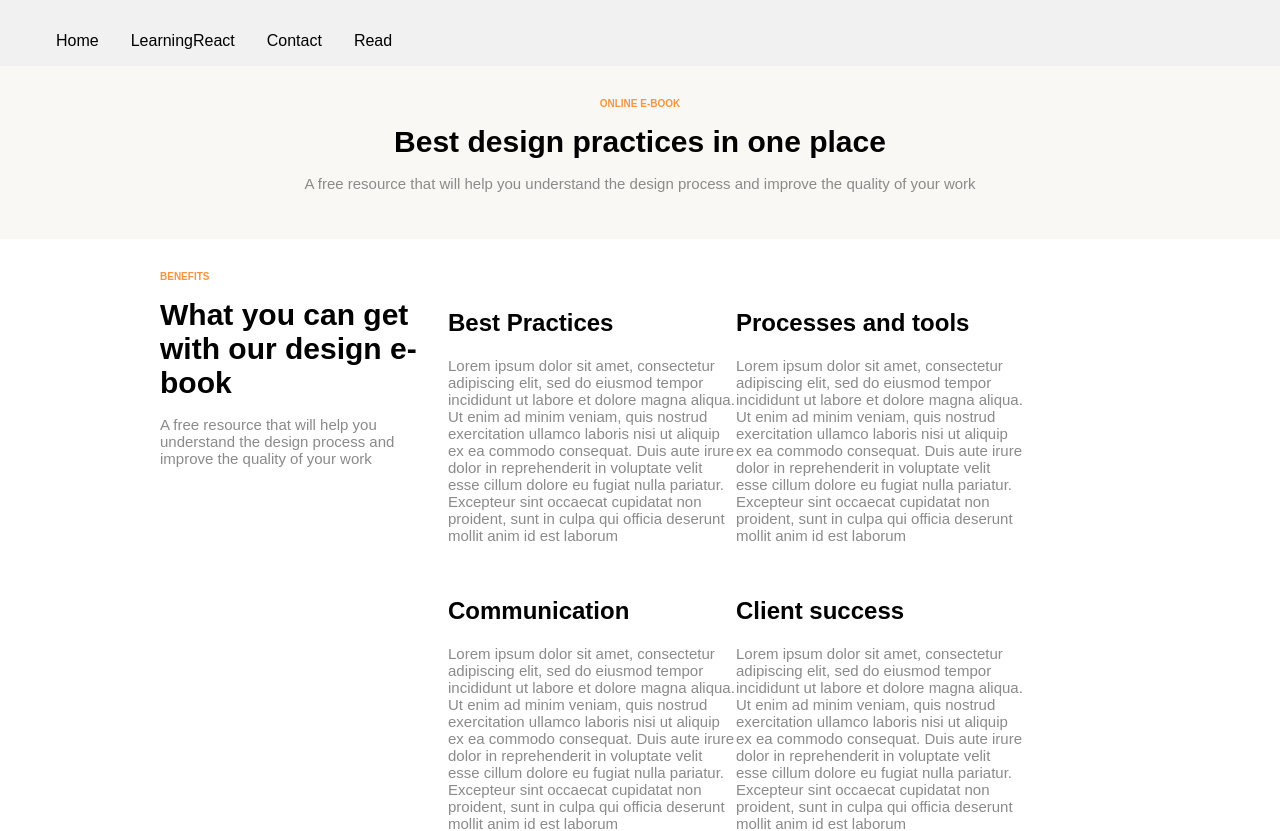
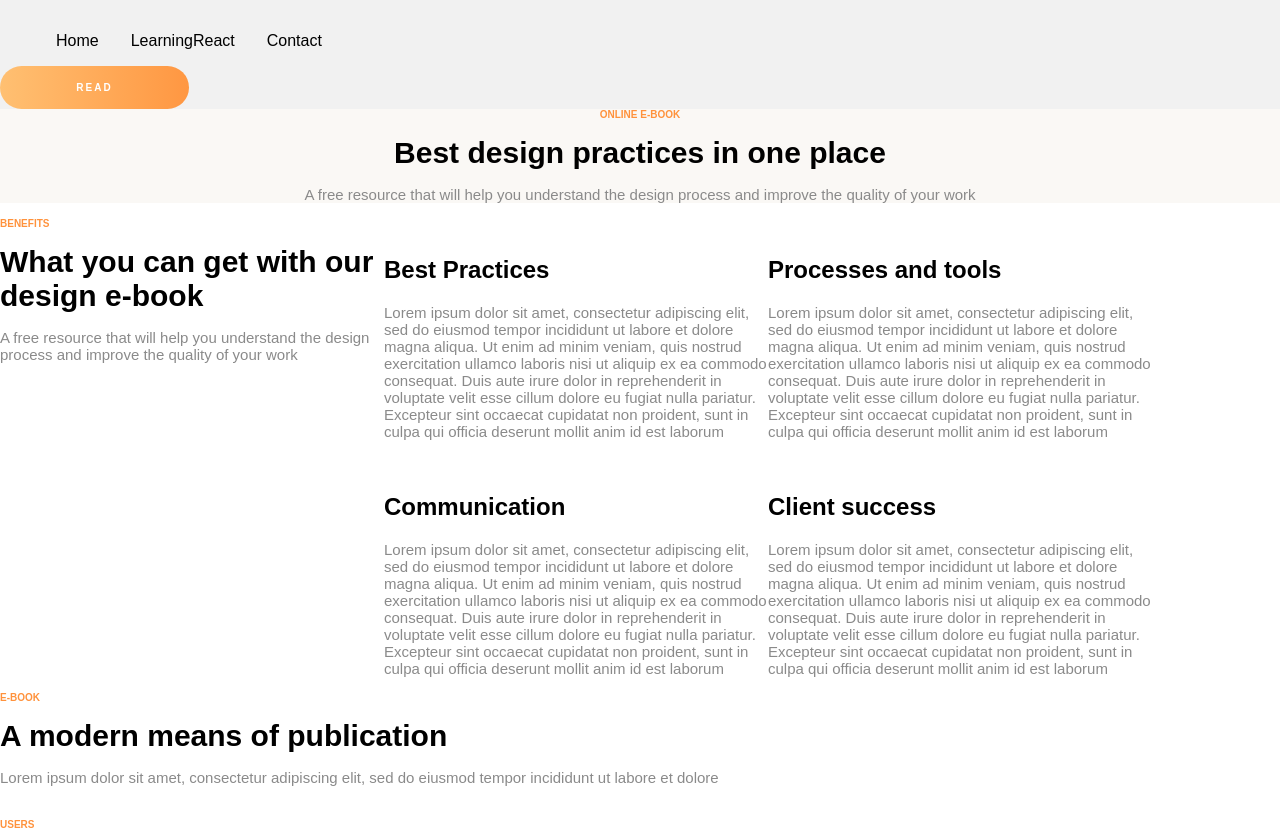
Before and after one commit to valeanto/website-react, a React (Create React App) app: page / in a window 1280 px wide. Shown: the top 831 px of the page. Built offline with nearby package versions, Linux system fonts and the light colour scheme.

Commit message:
styling, scss Modifying the ampersand not working

```diff
--- a/src/components/Navbar.js
+++ b/src/components/Navbar.js
@@ -1,8 +1,6 @@
-import React from 'react'
-import { Link,
-    NavLink
-  } from "react-router-dom";
-import useState from './learning react/Hooks/useStateTest'
+import React from "react";
+import { Link, NavLink } from "react-router-dom";
+import useState from "./learning react/Hooks/useStateTest";
 export default function Navbar() {
   return (
     <nav className="navbar horizontal-navbar">
@@ -18,12 +16,10 @@ export default function Navbar() {
             <li>
               <Link to="/contact">Contact</Link>
             </li>
-              <li>
-              <Link to="/read">Read</Link>
-              </li>
           </ul>
+          <button className="button_small">Read</button>
         </div>
       </div>
     </nav>
-    )
+  );
 }
--- a/src/components/Welcome.js
+++ b/src/components/Welcome.js
@@ -3,7 +3,7 @@ export default function Welcome() {
   return (
     <>
       <div className="app-grid">
-        <section className="section-textcenter background-color">
+        <section className="section_textcenter background-color">
           <h5>Online e-book</h5>
           <h1>Best design practices in one place</h1>
           <p>
@@ -11,7 +11,7 @@ export default function Welcome() {
             improve the quality of your work
           </p>
         </section>
-        <section className="section-col3">
+        <section className="section_col3">
           <div>
             <h5>benefits</h5>
             <h1>What you can get with our design e-book</h1>
--- a/src/style/_components.scss
+++ b/src/style/_components.scss
@@ -19,4 +19,20 @@ $lightgrey: #f1f1f1;
   font-weight:bold;
   letter-spacing:2px;
   font-size:10px;
+  &_small{
+    width: 189px;
+    border: 0;
+    border-radius: 50px;
+    background: linear-gradient(
+      -90deg,
+      rgba(255, 146, 60, 1) -12%,
+      rgba(255, 192, 114, 1) 100%
+    );
+    padding: 1rem;
+    color: white;
+    text-transform: uppercase;
+    font-weight:bold;
+    letter-spacing:2px;
+    font-size:10px;
+  }
 }
--- a/src/style/_layout.scss
+++ b/src/style/_layout.scss
@@ -23,12 +23,11 @@
 }
 
 .section {
-  &-textcenter {
-    padding:2rem;
+  padding:2rem;
+  &_textcenter {
     text-align: center;
   }
-  &-col3{
-    padding:2rem 10rem;
+  &_col3{
     display:flex;
     flex-wrap:wrap;
     text-align:left;
@@ -38,7 +37,6 @@
   }
 
 }
-
 .background-color {
   background-color: $lightorange;
 }
--- a/src/style/main.scss
+++ b/src/style/main.scss
@@ -1,5 +1,5 @@
 @import 'colors';
+@import 'layout';
 @import 'base';
 @import 'components';
-@import 'layout';
 @import 'typography';
```
Lines whose indentation alone changed are shown as unchanged.
